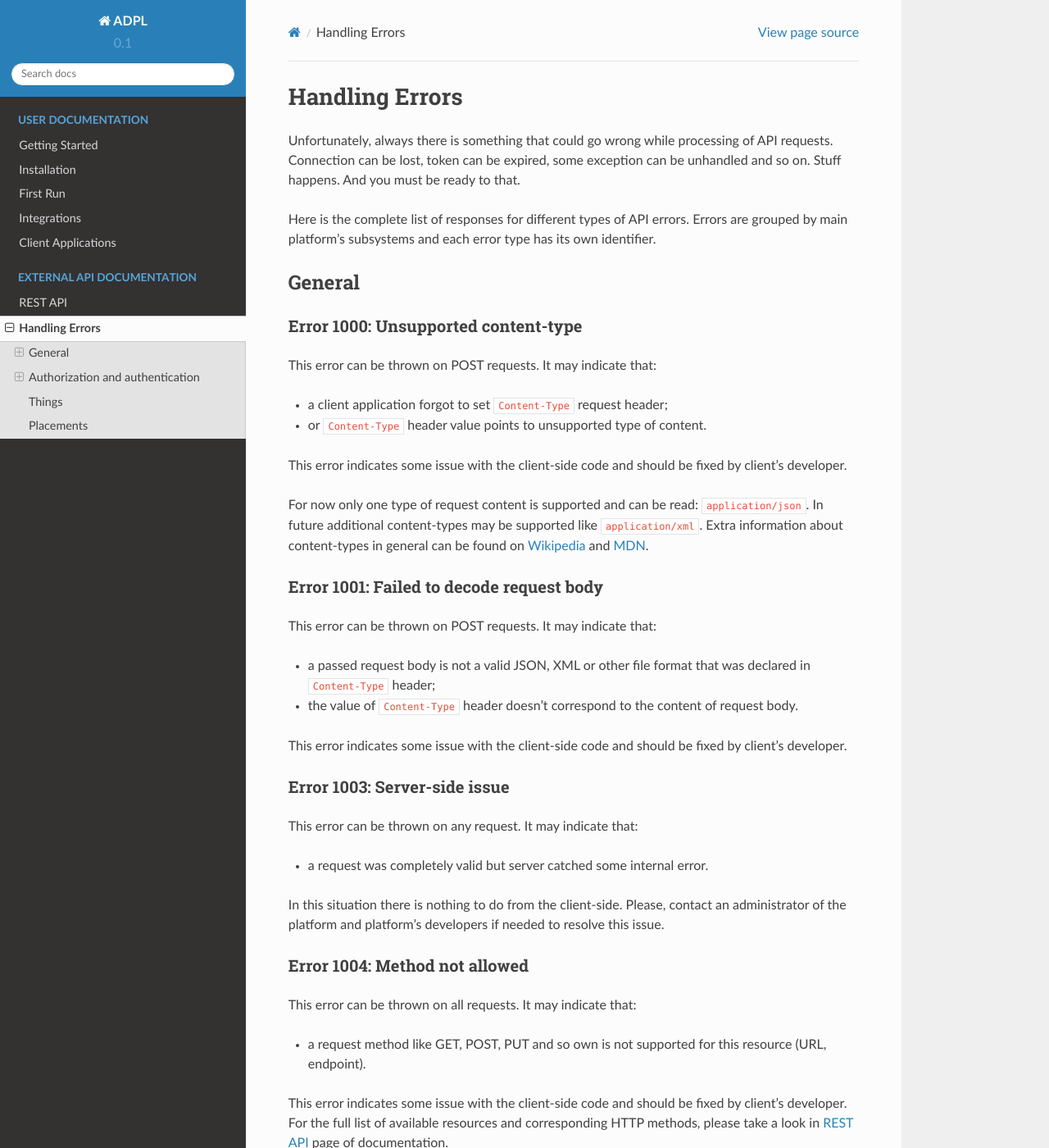
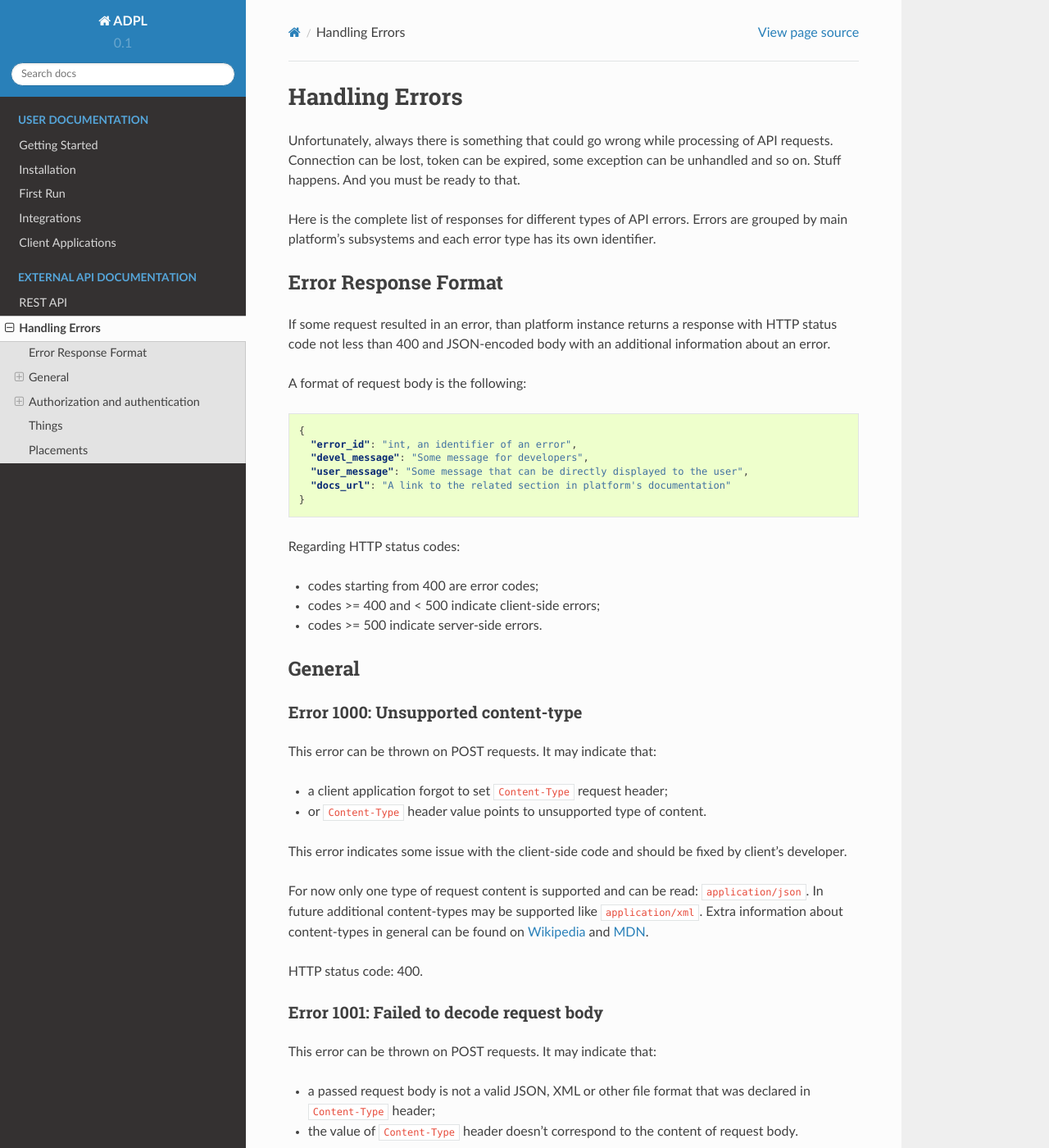
Before and after one commit to fossabot/everpl, a Sphinx documentation site: the page built from docs/source/api/handling_errors.rst, in a window 1280 px wide and 1400 px high. Shown: the whole window at 82% size. Built offline with Sphinx 7.4.7 and the Read the Docs theme 2.0.0, drawn with Linux system fonts in a browser that asks for light colours; pages that are not in the unit, such as notebooks, are missing from menus; some of the changed text lies outside the part shown.

Commit message:
[DOCS] Added a note about error response format and HTTP status codes

```diff
--- a/docs/source/api/handling_errors.rst
+++ b/docs/source/api/handling_errors.rst
@@ -9,6 +9,30 @@ And you must be ready to that.
 Here is the complete list of responses for different types of API
 errors. Errors are grouped by main platform's subsystems and each
 error type has its own identifier.
+
+Error Response Format
+---------------------
+
+If some request resulted in an error, than platform instance returns
+a response with HTTP status code not less than 400 and JSON-encoded
+body with an additional information about an error.
+
+A format of request body is the following:
+
+.. code-block:: json
+
+   {
+     "error_id": "int, an identifier of an error",
+     "devel_message": "Some message for developers",
+     "user_message": "Some message that can be directly displayed to the user",
+     "docs_url": "A link to the related section in platform's documentation"
+   }
+
+Regarding HTTP status codes:
+
+- codes starting from 400 are error codes;
+- codes >= 400 and < 500 indicate client-side errors;
+- codes >= 500 indicate server-side errors.
 
 General
 -------
@@ -35,6 +59,8 @@ information about content-types in general can be found on
 `Wikipedia <https://en.wikipedia.org/wiki/Media_type>`_ and
 `MDN <https://developer.mozilla.org/en-US/docs/Web/HTTP/Headers/Content-Type>`_.
 
+HTTP status code: 400.
+
 .. _error_1001:
 
 Error 1001: Failed to decode request body
@@ -50,6 +76,8 @@ This error can be thrown on POST requests. It may indicate that:
 This error indicates some issue with the client-side code and should
 be fixed by client's developer.
 
+HTTP status code: 400.
+
 .. _error_1003:
 
 Error 1003: Server-side issue
@@ -63,6 +91,8 @@ This error can be thrown on any request. It may indicate that:
 In this situation there is nothing to do from the client-side. Please,
 contact an administrator of the platform and platform's developers
 if needed to resolve this issue.
+
+HTTP status code: 500.
 
 .. _error_1004:
 
@@ -79,6 +109,8 @@ be fixed by client's developer. For the full list of available resources
 and corresponding HTTP methods, please take a look in :doc:`./rest_api`
 page of documentation.
 
+HTTP status code: 405.
+
 .. _error_1005:
 
 Error 1005: Resource not found
@@ -94,6 +126,8 @@ example, you can have a spelling error, an extra slash symbol
 or a missing one. If you are sure that the specified URL is valid,
 than it means that the corresponding resource or object was
 deleted. This is fine. Just be ready to that.
+
+HTTP status code: 404.
 
 Authorization and authentication
 -------
@@ -141,6 +175,8 @@ password field.
    Please, take a look in this pull request to get more information:
    `pull#15 <https://github.com/s-kostyuk/adpl/pull/15>`_.
 
+HTTP status code: 400.
+
 .. _error_2002:
 
 Error 2002: Invalid username and password combination
@@ -178,6 +214,8 @@ into FIXME section of documentation.
    Please, take a look in this pull request to get more information:
    `pull#15 <https://github.com/s-kostyuk/adpl/pull/15>`_.
 
+HTTP status code: 400.
+
 .. _error_2101:
 
 Error 2101: Invalid access token
@@ -198,6 +236,8 @@ into FIXME section of documentation.
    This behaviour may be changed if 'insecure' mode will be introduced.
    Please, take a look in this pull request to get more information:
    `pull#15 <https://github.com/s-kostyuk/adpl/pull/15>`_.
+
+HTTP status code: 400.
 
 Error 2110: Permission Denied
 ^^^^^^^^^^^^^^^^^^^^^^^^^^^^^
@@ -221,6 +261,8 @@ and to get a corresponding rights.
    Please, take a look in this pull request to get more information:
    `pull#15 <https://github.com/s-kostyuk/adpl/pull/15>`_.
 
+HTTP status code: 403.
+
 Things
 -------
 
```
